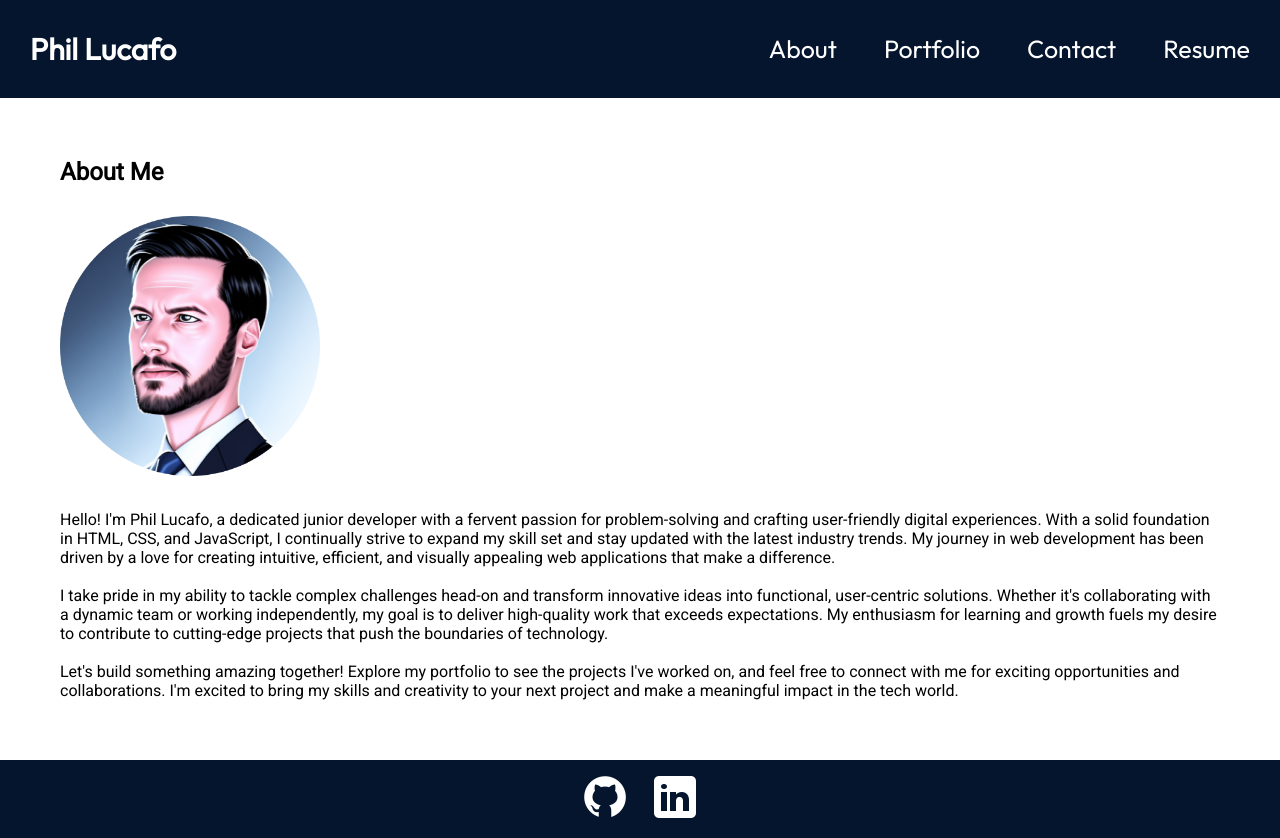
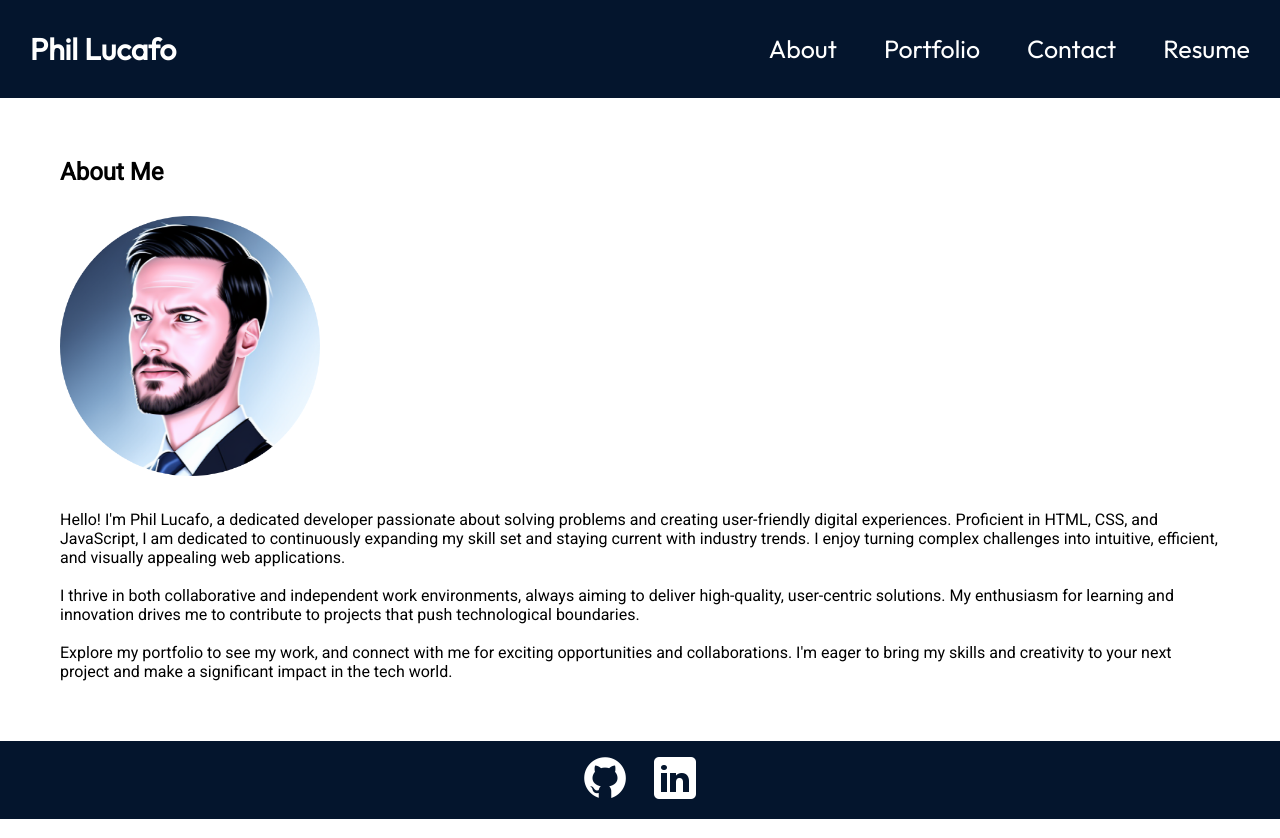
Before and after one commit to plucafo/phil-lucafo-react-portfolio, a React (Vite) app: page / in a window 1280 px wide. Built offline with nearby package versions, Linux system fonts and the light colour scheme.

Commit message:
changed some wording

```diff
--- a/src/pages/About/About.jsx
+++ b/src/pages/About/About.jsx
@@ -1,24 +1,31 @@
 import styles from "./About.module.css";
-import profileImage from '../../assets/hero/plucafo2.png';
+import profileImage from "../../assets/hero/plucafo2.png";
 
 export const About = () => {
   return (
     <>
       <div className={styles.about}>
         <h2 className={styles.about}>About Me</h2>
-        <img
-          src={profileImage}
-          alt="Profile image"
-          className={styles.image}
-        />
+        <img src={profileImage} alt="Profile image" className={styles.image} />
         <p className={styles.about}>
-        Hello! I'm Phil Lucafo, a dedicated junior developer with a fervent passion for problem-solving and crafting user-friendly digital experiences. With a solid foundation in HTML, CSS, and JavaScript, I continually strive to expand my skill set and stay updated with the latest industry trends. My journey in web development has been driven by a love for creating intuitive, efficient, and visually appealing web applications that make a difference.
-<br />
-<br />
-I take pride in my ability to tackle complex challenges head-on and transform innovative ideas into functional, user-centric solutions. Whether it's collaborating with a dynamic team or working independently, my goal is to deliver high-quality work that exceeds expectations. My enthusiasm for learning and growth fuels my desire to contribute to cutting-edge projects that push the boundaries of technology.
-<br />
-<br />
-Let's build something amazing together! Explore my portfolio to see the projects I've worked on, and feel free to connect with me for exciting opportunities and collaborations. I'm excited to bring my skills and creativity to your next project and make a meaningful impact in the tech world.
+          Hello! I'm Phil Lucafo, a dedicated developer passionate about solving
+          problems and creating user-friendly digital experiences. Proficient in
+          HTML, CSS, and JavaScript, I am dedicated to continuously expanding my
+          skill set and staying current with industry trends. I enjoy turning
+          complex challenges into intuitive, efficient, and visually appealing
+          web applications.
+          <br />
+          <br />
+          I thrive in both collaborative and independent work environments,
+          always aiming to deliver high-quality, user-centric solutions. My
+          enthusiasm for learning and innovation drives me to contribute to
+          projects that push technological boundaries.
+          <br />
+          <br />
+          Explore my portfolio to see my work, and connect with me for exciting
+          opportunities and collaborations. I'm eager to bring my skills and
+          creativity to your next project and make a significant impact in the
+          tech world.
         </p>
       </div>
     </>
```
Also changed, not shown: src/App.jsx (+0 -9 lines).
